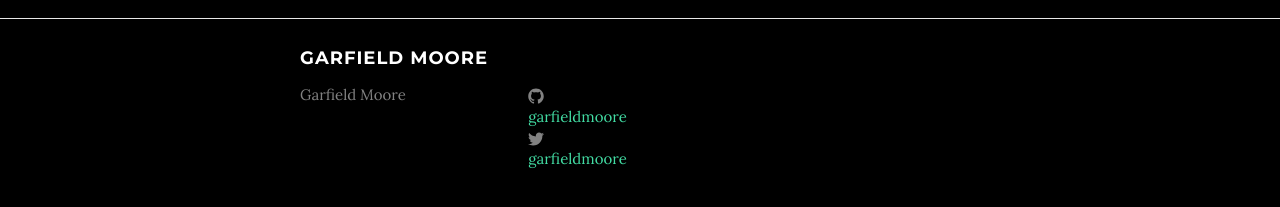
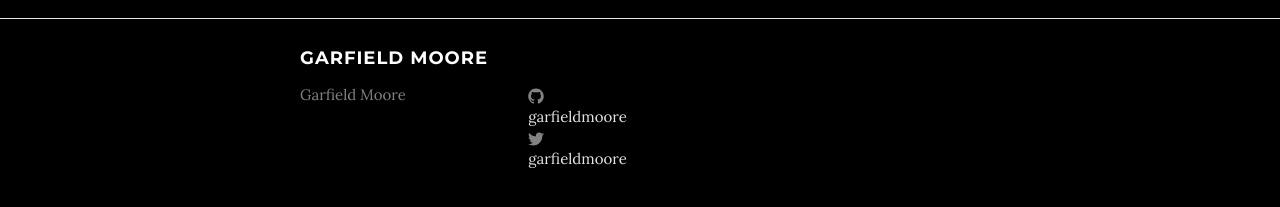
Before and after one commit to garfieldmoore/garfieldmoore.github.io, a Jekyll site: the page built from _posts/2015-04-14-.html, in a window 1280 px wide and 1400 px high, scrolled down 1347 px. Shown: the part 1175-1382 px from the top of the window. Built offline with Jekyll 4.4.1, drawn with Linux system fonts in a browser that asks for light colours.

Commit message:
Added site styles to override bootstrap

```diff
--- a/_includes/head.html
+++ b/_includes/head.html
@@ -19,6 +19,7 @@
 	<link href="{{ "/font-awesome/css/font-awesome.min.css" | prepend: site.baseurl }}" rel="stylesheet" type="text/css">
 	<link href="http://fonts.googleapis.com/css?family=Lora:400,700,400italic,700italic" rel="stylesheet" type="text/css">
 	<link href="http://fonts.googleapis.com/css?family=Montserrat:400,700" rel="stylesheet" type="text/css">
+	<link href="{{ "/css/site.css" | prepend: site.baseurl }}" rel="stylesheet">
 
 	<!-- HTML5 Shim and Respond.js IE8 support of HTML5 elements and media queries -->
 	<!-- WARNING: Respond.js doesn't work if you view the page via file:// -->
--- /dev/null
+++ b/css/site.css
@@ -0,0 +1,12 @@
+a, a:visited {
+    color: #E4E4E4;
+    -webkit-transition: all .2s ease-in-out;
+    -moz-transition: all .2s ease-in-out;
+    transition: all .2s ease-in-out;
+}
+
+a:hover,
+a:focus {
+    text-decoration: none;
+    color: #3399FF;
+}
```
